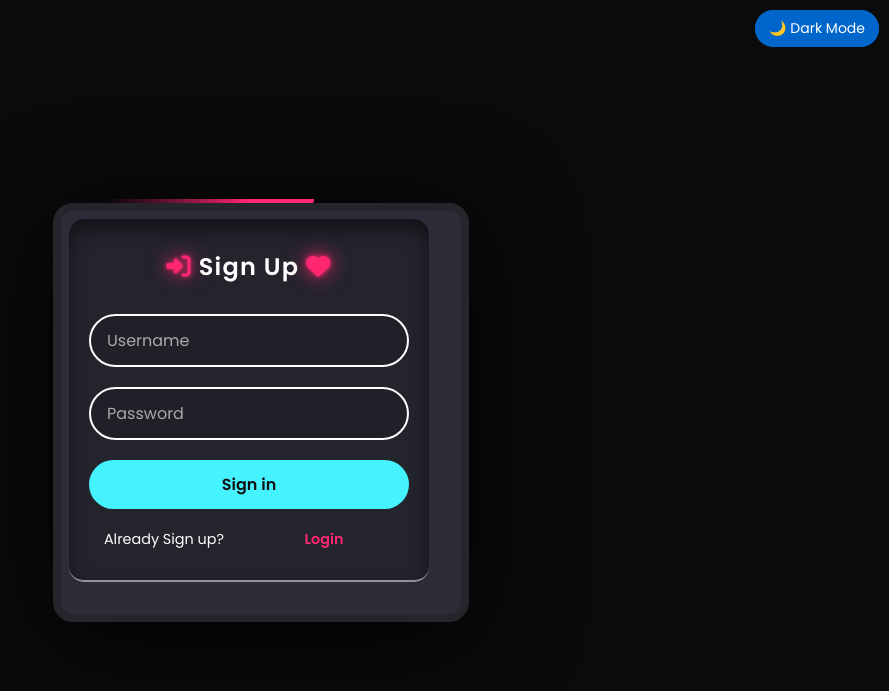
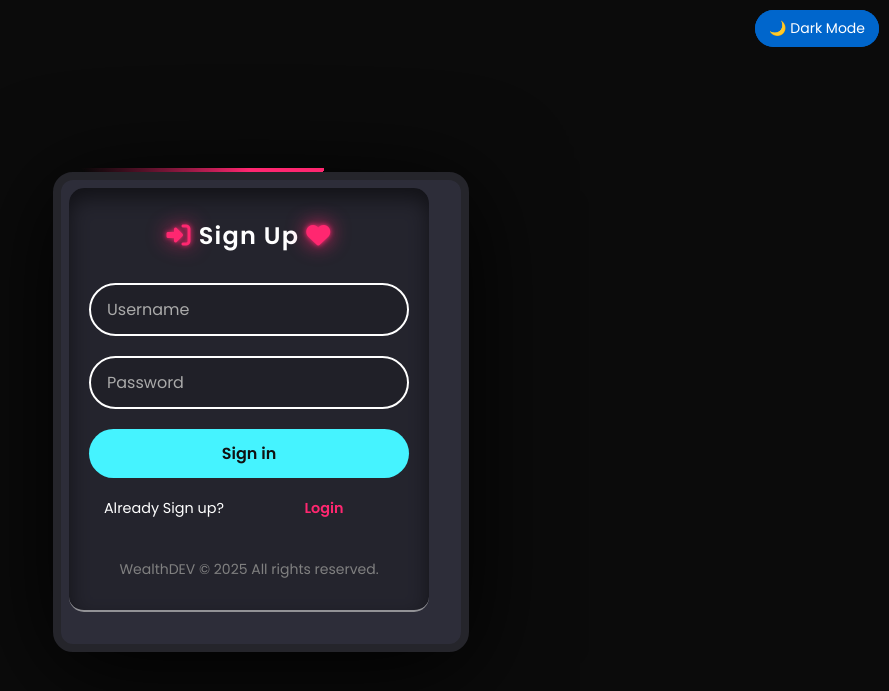
Before and after one commit to OlukotunMonsurat/phpproject, a PHP site: page /register.php in a window 1280 px wide. Shown: the top 691 px of the page, without its empty margins (391-1280 px from the left). Run offline with PHP 8.4, Linux system fonts and the light colour scheme.

Commit message:
footer adjusted

```diff
--- a/login.php
+++ b/login.php
@@ -70,5 +70,8 @@ if ($_SERVER["REQUEST_METHOD"] === "POST") {
             </div>
         </div>
     <form>
+      <footer style="text-align: center; margin-top: 40px; color: gray; font-size: 14px;">
+      WealthDEV &copy; <?php echo date("Y"); ?> All rights reserved.
+    </footer>
 </body>
 </html>
--- a/register.php
+++ b/register.php
@@ -58,9 +58,9 @@ if ($_SERVER["REQUEST_METHOD"] === "POST") {
 <body class="<?php echo $darkMode ? 'dark-mode' : ''; ?>">
 
 
-<a href="?darkmode=<?php echo $darkMode ? '0' : '1'; ?>" class="dark-toggle">
-  <?php echo $darkMode ? '☀️ Light Mode' : '🌙 Dark Mode'; ?>
-</a>
+  <a href="?darkmode=<?php echo $darkMode ? '0' : '1'; ?>" class="dark-toggle">
+    <?php echo $darkMode ? '☀️ Light Mode' : '🌙 Dark Mode'; ?>
+  </a>
     <div class="form-box register">
 
         <?php if (!empty($error)) echo "<p style='color:red;'>$error</p>"; ?>
@@ -84,5 +84,10 @@ if ($_SERVER["REQUEST_METHOD"] === "POST") {
 
         </form>
     <div>
+</div>
+ <footer style="text-align: center; margin-top: 40px; color: gray; font-size: 14px;">
+      WealthDEV &copy; <?php echo date("Y"); ?> All rights reserved.
+    </footer>
+
 </body>
 </html>
```
Also changed, not shown: css/stylee.css (line endings or trailing spaces).
